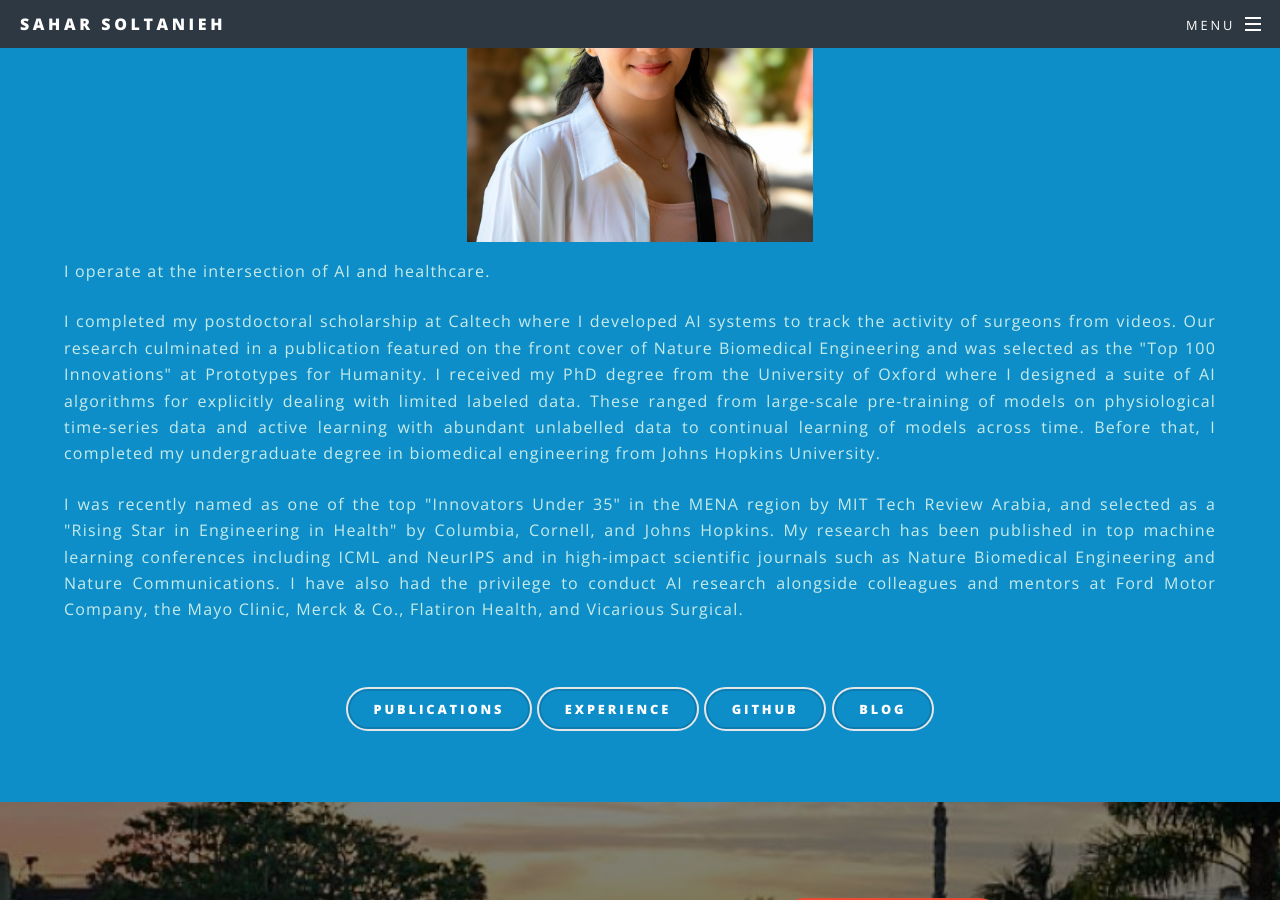
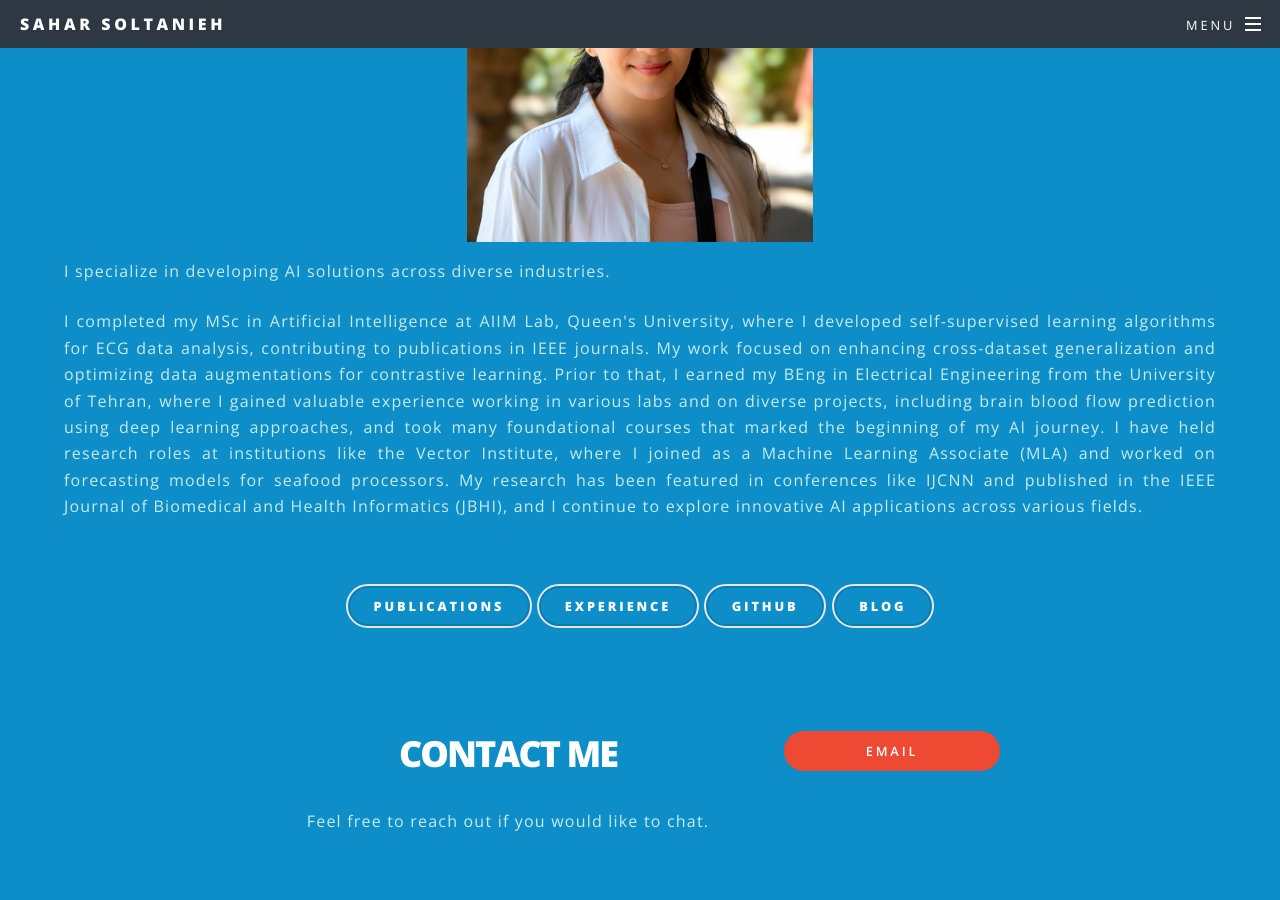
Before and after one commit to sahariiii/sahariiii.github.io, a Jekyll site: the page index.html, which Jekyll copies as it is, in a window 1280 px wide and 900 px high, scrolled down 1243 px. Built offline with Jekyll 4.4.1, drawn with Linux system fonts in a browser that asks for light colours; comment, search, counter and statistics services are not loaded.

Commit message:
Update the website:

```diff
--- a/index.html
+++ b/index.html
@@ -102,46 +102,35 @@
 								<img src="images/pp_cropped.jpg" />
 
 								<p style="text-align:justify;">
-								I operate at the intersection of AI and healthcare.
+								I specialize in developing AI solutions across diverse industries.
 								</p>
 
 								<p style="text-align:justify;">
-								I completed my postdoctoral scholarship at Caltech where I developed AI systems to track the activity of surgeons from videos.
-								Our research culminated in a publication featured on the front cover of <a href="https://www.nature.com/articles/s41551-023-01010-8">Nature Biomedical Engineering</a> and
-								was selected as the "Top 100 Innovations" at <a href="https://www.prototypesforhumanity.com/project/surgical-ai-trainer/">Prototypes for Humanity</a>.
-								I received my PhD degree from the University of Oxford where I designed a suite of AI algorithms for explicitly dealing with limited labeled data.
-								These ranged from large-scale pre-training of models on physiological time-series data and active learning with abundant unlabelled data to continual learning of models across time.
-								Before that, I completed my undergraduate degree in biomedical engineering from Johns Hopkins University.
-								</p>
-
-								<p style="text-align:justify;">
-								I was recently named as one of the top <a href="https://www.arabnews.com/node/2425326/media">"Innovators Under 35"</a> in the MENA region by MIT Tech Review Arabia,
-								and selected as a <a href="https://www.bme.cornell.edu/bme/resources/extracurricular-programs/rising-stars-engineering-health">"Rising Star in Engineering in Health"</a> by Columbia, Cornell, and Johns Hopkins.
-								My research has been published in top machine learning conferences including ICML and NeurIPS and in high-impact scientific journals such as Nature Biomedical Engineering and Nature Communications.
-								I have also had the privilege to conduct AI research alongside colleagues and mentors at Ford Motor Company, the Mayo Clinic, Merck & Co., Flatiron Health, and Vicarious Surgical.
-								</p>
-
-<!-- 								<p style="text-align:justify;">
-								I also strongly believe in cultural preservation. To that end, I have
-								(a) open-sourced an <a href="https://danikiyasseh.github.io/datasets"><u>image dataset</u></a> of Arab heritage for use by machine learning researchers,
-								(b) created an <a href="https://danikiyasseh.github.io/Turath/UNESCODemo/"><u>online demo</u></a> which allows users to identify UNESCO heritage sites in the Arab world based on an uploaded image, and
-								(c) founded a non-profit organization, <a href="https://arabsinml.github.io/"><u>Arabs in Machine Learning</u></a> (أمل), with a focus on engaging and amplyifying the voices of Arab researchers.
-								</p> -->
-
+									I completed my MSc in Artificial Intelligence at <a href="https://www.aiimlab.com/">AIIM Lab,
+										Queen's University</a>,
+									where I developed self-supervised learning algorithms for ECG data
+									analysis, contributing to publications in IEEE journals.
+									My work focused on enhancing cross-dataset generalization and
+									optimizing data augmentations for contrastive learning.
+									Prior to that, I earned my BEng in Electrical Engineering from the
+									University of Tehran, where I gained valuable experience working in various labs and on diverse projects, including brain
+									blood flow prediction using deep learning approaches, and took many foundational courses that
+									marked the beginning of my AI journey. I have held
+									research roles at institutions like the <a href="https://vectorinstitute.ai/">Vector Institute</a>, where I
+									joined as a Machine Learning Associate (MLA) and worked on
+									forecasting models for seafood processors. My research has been featured in
+									conferences like <a href="https://ieeexplore.ieee.org/abstract/document/9892600">IJCNN</a> and
+									published in the <a href="https://ieeexplore.ieee.org/abstract/document/10315016">IEEE Journal
+									of Biomedical and Health Informatics (JBHI)</a>, and I continue to explore innovative AI
+									applications across various fields.</p>
 
 							</header>
 
 							<a href="./publications.html" class="button style2"><b>Publications</b></a>
 							<a href="./experience.html" class="button style2"><b>Experience</b></a>
-							<a href="https://github.com/danikiyasseh" class="button style2"><b>GitHub</b></a>
+							<a href="https://github.com/sahariiii" class="button style2"><b>GitHub</b></a>
 							<a href="./blogs/index.html" class="button style2"><b>Blog</b></a>
-		<!-- 			                <a href="./tfjs_models/index.html" class="button style2"><b>Trial</b></a> -->
 
-<!-- 							<footer>
-								<a href="#experience" class="button style2 down more scrolly"></a>
-							</footer> -->
-						</div>
-					</section>
 
 				<!-- CTA -->
 					<section id="cta" class="wrapper style4">
```
